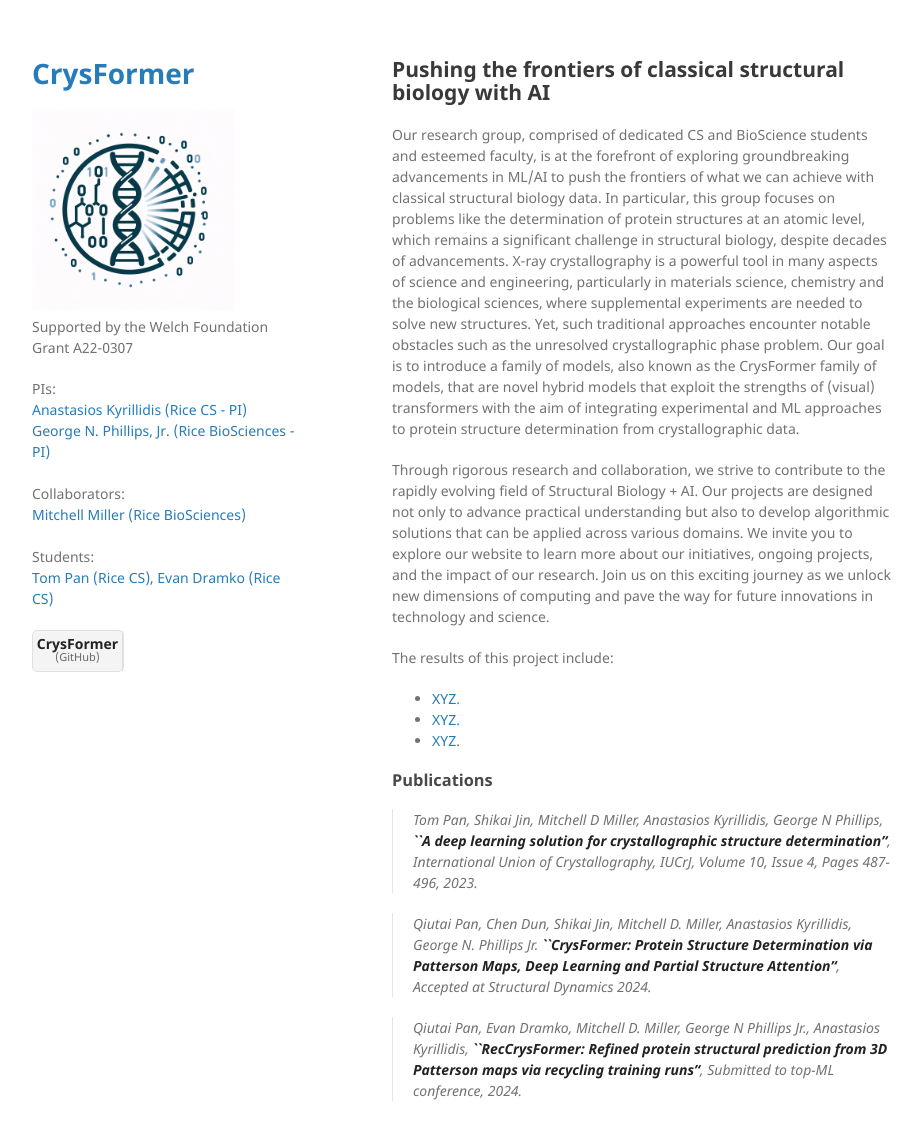
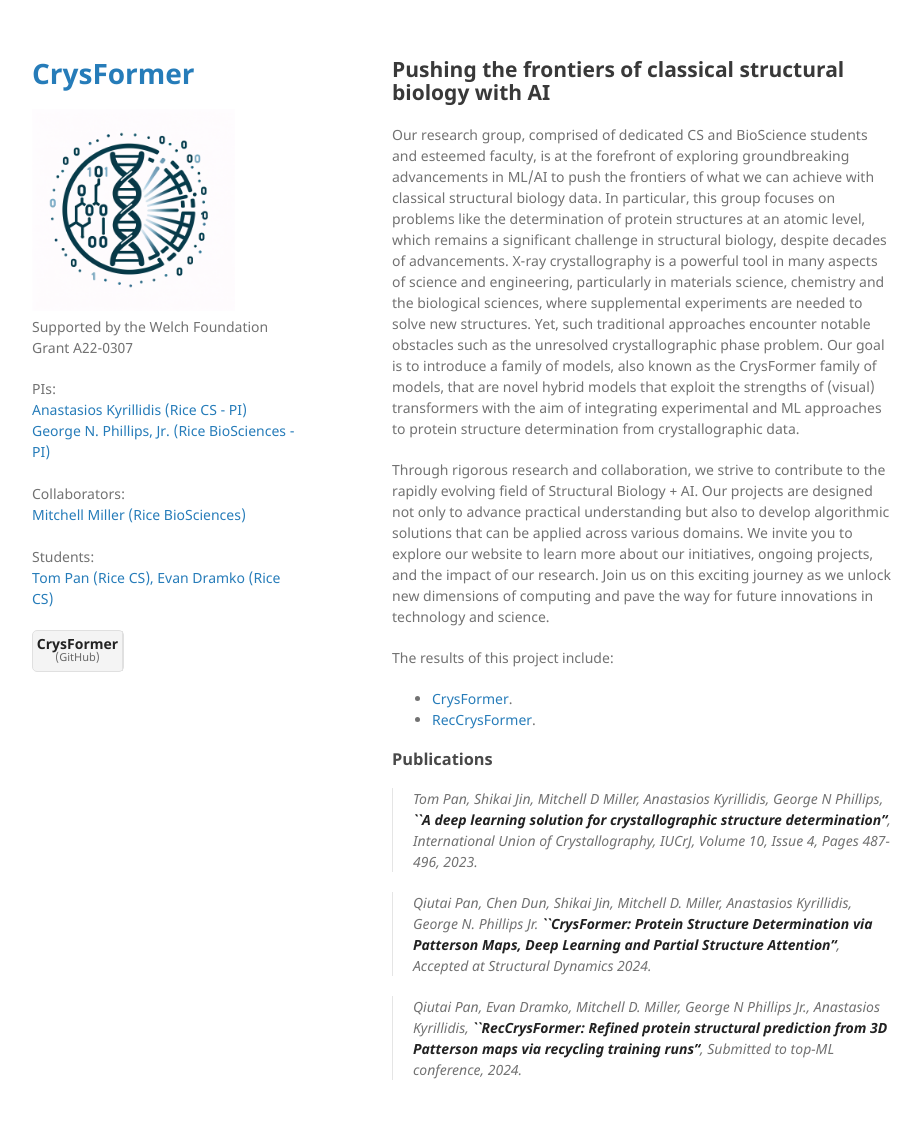
Before and after one commit to akyrillidis/crysformer, a Jekyll site: the page built from index.md, in a window 1280 px wide and 1171 px high. Shown: the top 1140 px of the window, without its empty margins (178-1100 px from the left). Built offline with Jekyll 4.4.1, drawn with Linux system fonts in a browser that asks for light colours; our own code applies the rules of GitHub Pages for plain Markdown files.

Commit message:
Update index.md

```diff
--- a/index.md
+++ b/index.md
@@ -10,9 +10,8 @@ Through rigorous research and collaboration, we strive to contribute to the rapi
 
 The results of this project include:
 
-- [XYZ](./QLSP_PPA.html).
-- [XYZ](./QLSP_PPA.html).
-- [XYZ](./QLSP_PPA.html).
+- [CrysFormer](./CrysFormer.html).
+- [RecCrysFormer](./RecCrysFormer.html).
 
 ### Publications
 
```
